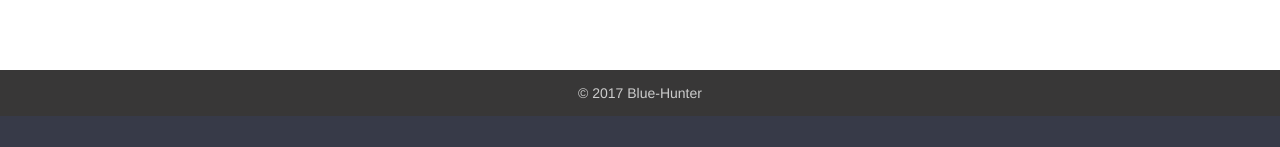
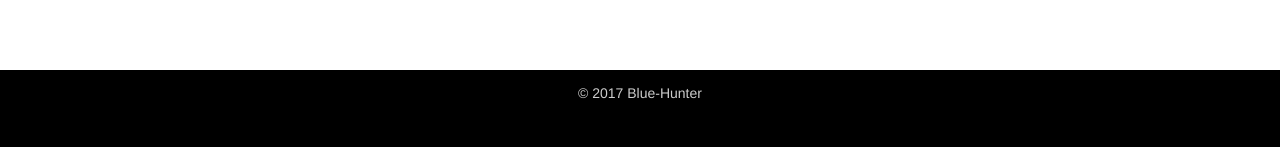
Before and after one commit to mikemajesty/blue-hunter-frontend, an Angular app: page / in a window 1280 px wide. Shown: the part 650-797 px from the top of the page. Built offline with nearby package versions, Linux system fonts and the light colour scheme; what ngx-loading would draw is missing.

Commit message:
fix footer background color

```diff
--- a/src/app/footer/footer.component.less
+++ b/src/app/footer/footer.component.less
@@ -7,13 +7,15 @@
   height:30px;
   width:100%;
   height: 10%;
+  background: black;
 }
 
 #myFooter .footer-copyright{
 	background-color: #383737;
 	padding-top:3px;
 	padding-bottom:3px;
-	text-align: center;
+  text-align: center;
+  background: black;
 }
 
 #myFooter .footer-copyright p{
```
